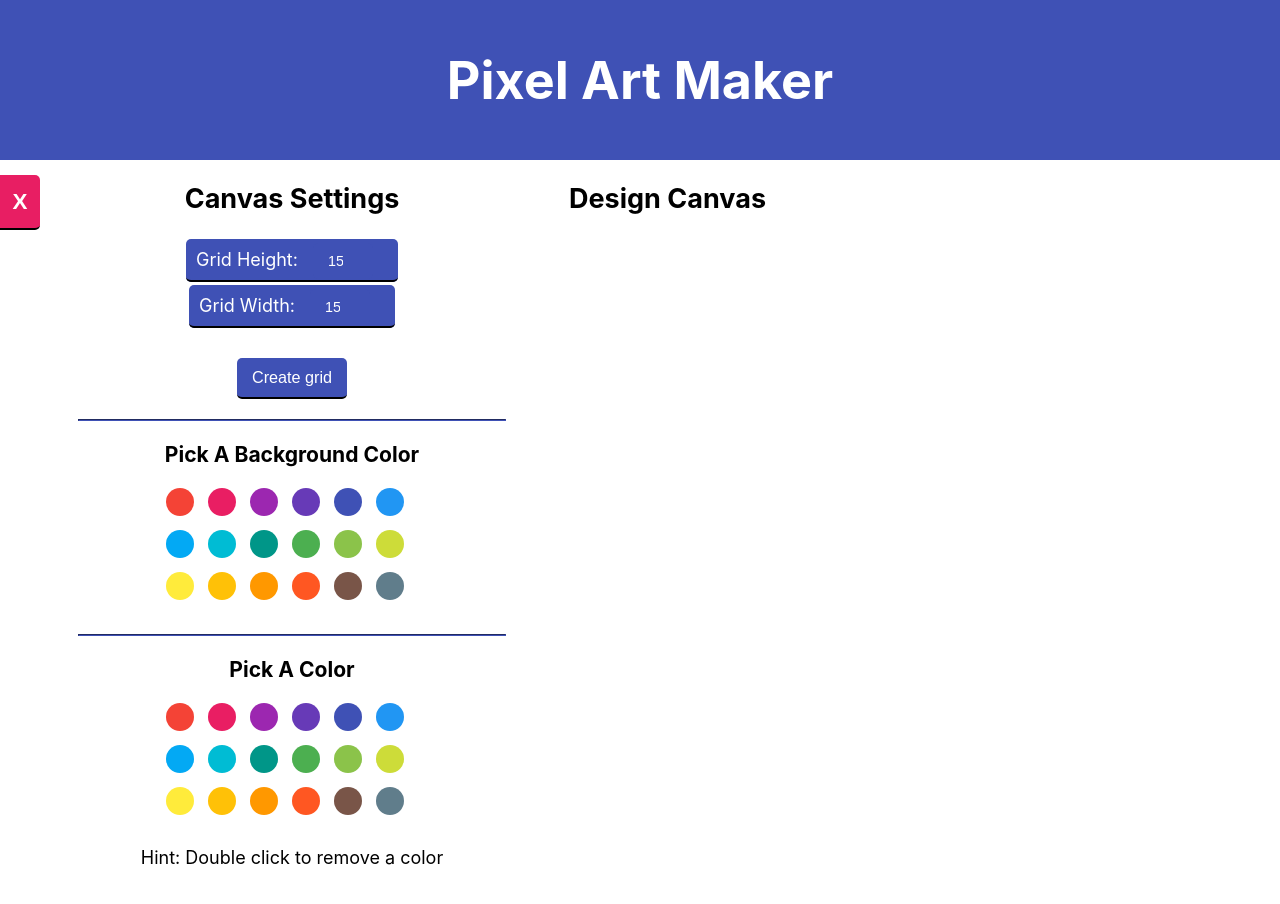
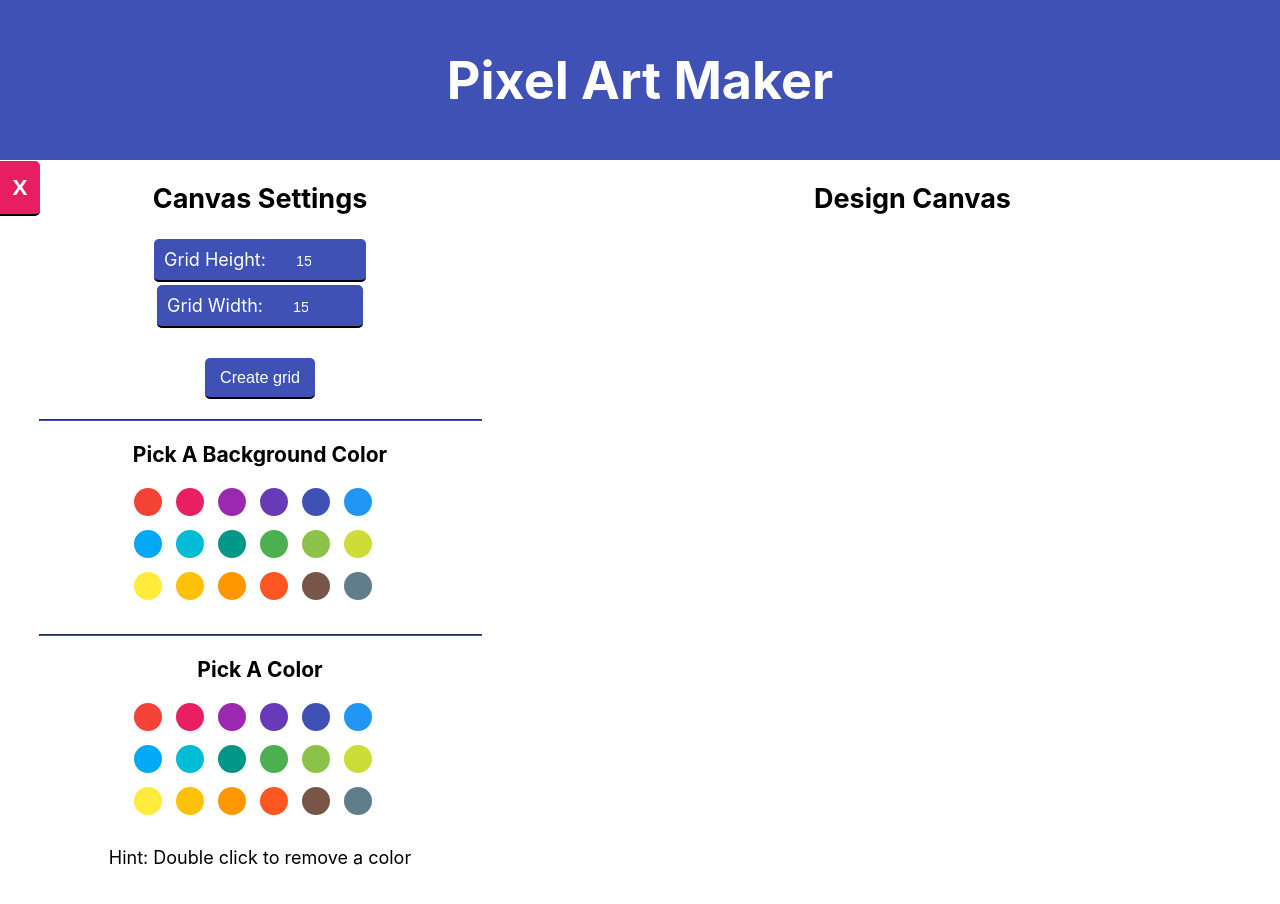
Before and after one commit to cMikolai/react-pixel-art-maker, a React (Create React App) app: page / in a window 1280 px wide. Built offline with nearby package versions, Linux system fonts and the light colour scheme.

Commit message:
fix menu button

```diff
--- a/src/App.css
+++ b/src/App.css
@@ -46,7 +46,9 @@ appearance: none;
 
 .mobile-menu {
   margin-bottom: 20px;
-  float: left;
+  position: fixed;
+  left: 0;
+  margin-top: -0.86em;
 }
 
 .show-settings {
@@ -112,7 +114,7 @@ label {
 .Canvas {
   width: 60%;
   margin-left: 20px;
-  text-align: left;
+  text-align: center;
   font-size: calc(10px + 1vmin);
 }
 
```
